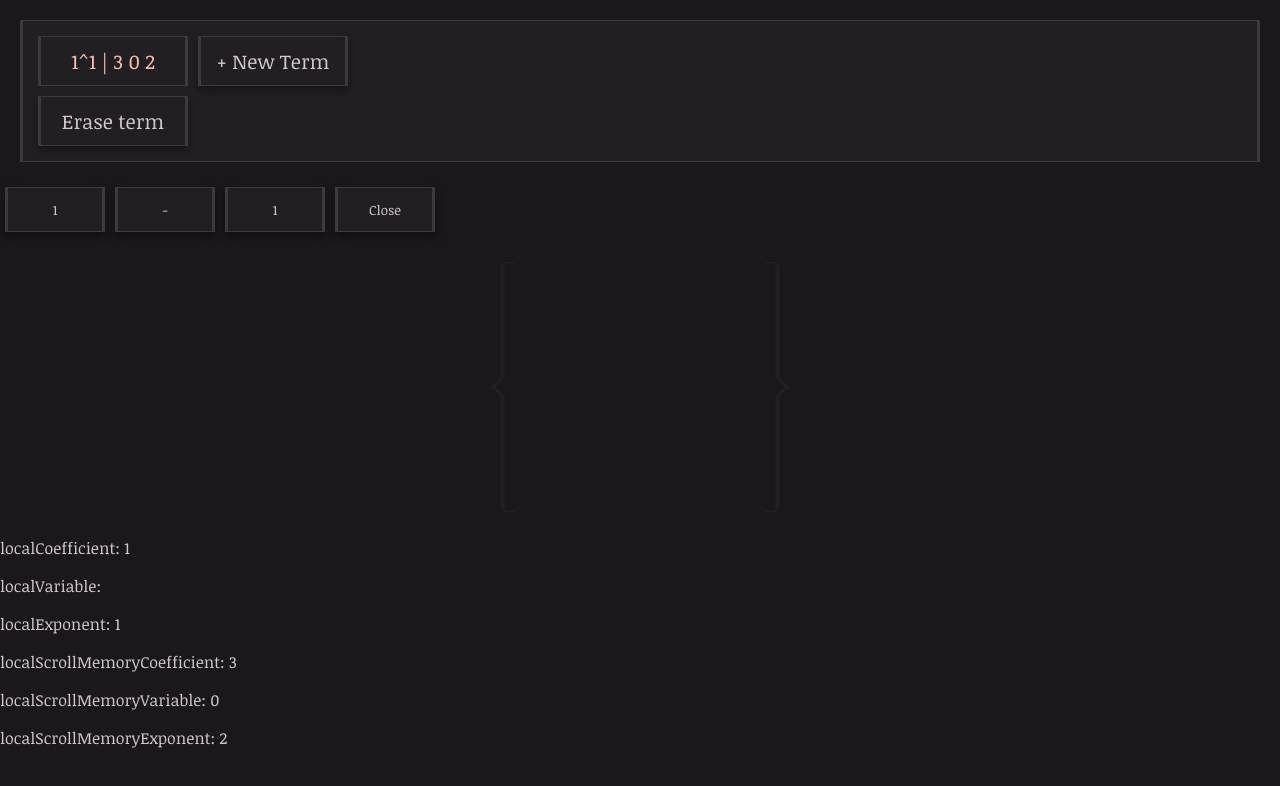
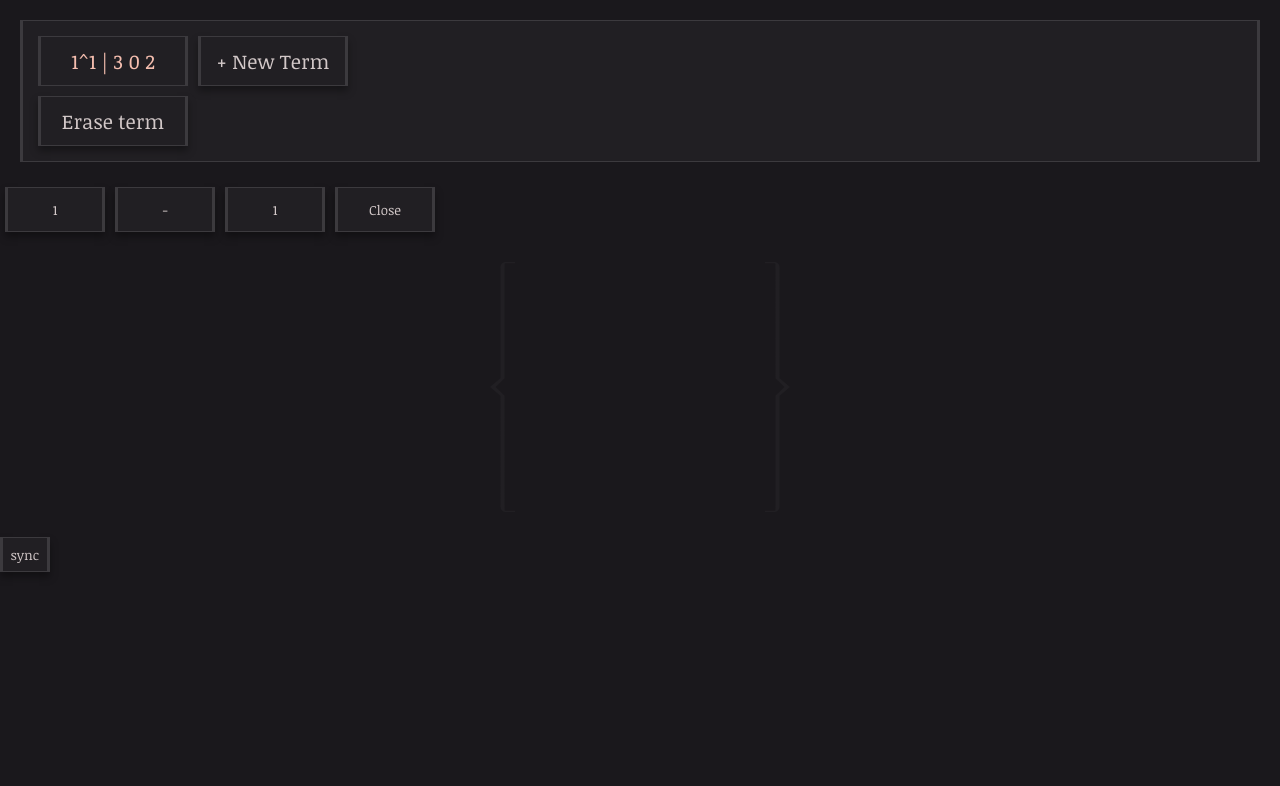
Before and after one commit to MidnattLantern/hypercounter2, a React (Create React App) app: page / in a window 1280 px wide. Both pictures are taken after a click on the button "+ New Term". Shown: the top 786 px of the page. Built offline with nearby package versions, Linux system fonts and the light colour scheme; a web font is replaced by a local one.

Commit message:
snappy syncorization with local and global values, memories, and without excessive re-rendering

```diff
--- a/src/pages/magScroll/MagScroll.js
+++ b/src/pages/magScroll/MagScroll.js
@@ -20,11 +20,9 @@ const MagScroll = ({ globalValue, setGlobalValue, memoryIndex, selectedIndex, se
             scrollableDiv.scrollIntoView({behavior: "smooth"})
         };
         setLocalValue(value);
-        setGlobalValue(value);
+        setGlobalValue(value, index);
         setMemoryIndex(index);
-
         editTerm(selectedIndex, value);
-
     }, [setGlobalValue, setMemoryIndex, editTerm, selectedIndex]);
 
     const handleScroll = useCallback(() => {
@@ -88,13 +86,13 @@ const MagScroll = ({ globalValue, setGlobalValue, memoryIndex, selectedIndex, se
 
     }, [
         globalValue,
+        library,
+        memoryIndex,
         handleScroll,
+        handleSetValue,
         hasLoaded,
-        library,
         localValue,
         scrollToValue,
-        handleSetValue,
-        memoryIndex
     ]);
 
     return(<>
--- a/src/pages/magScroll/MagScrollProvider.js
+++ b/src/pages/magScroll/MagScrollProvider.js
@@ -22,8 +22,8 @@ const MagScrollProvider = ({
     const library3  = [3, 2, 1, -1];
 
     useEffect(() => {
-        const handleMount = () => {
-            if (!hasLoaded) {
+        if (!hasLoaded) {
+            const handleMount = () => {
                 const findTermByIndex = () => {
                     return expressionArray.find(term => term.term_index === focusTermIndex);
                     };
@@ -36,8 +36,8 @@ const MagScrollProvider = ({
                 setLocalScrollMemoryExponent(term.scroll_memory_exponent);
                 setHasLoaded(true);
             };
+            handleMount();
         };
-        handleMount();
     }, [expressionArray, focusTermIndex, hasLoaded]);
 
     const handleUnselect = () => {
@@ -48,8 +48,8 @@ const MagScrollProvider = ({
         setFocusPilot(target);
     };
 
-    const synWithGlobalContext = async () => {
-        await editTerm(focusTermIndex, {
+    const syncWithGlobalContext = () => {
+        editTerm(focusTermIndex, {
             term_coefficient: localCoefficient,
             term_variable: localVariable,
             term_exponent: localExponent,
@@ -59,23 +59,31 @@ const MagScrollProvider = ({
         })
     };
 
-    const handlesetLocalCoefficient = async (value) => {
+    const handlesetLocalCoefficient = async (value, index) => {
         await setLocalCoefficient(value);
-        synWithGlobalContext();
+        await editTerm(focusTermIndex, {
+            term_coefficient: value,
+            scroll_memory_coefficient: index,
+        })
     };
-    const handlesetLocalVariable = async (value) => {
+    const handlesetLocalVariable = async (value, index) => {
         await setLocalVariable(value);
-        synWithGlobalContext();
+        await editTerm(focusTermIndex, {
+            term_variable: value,
+            scroll_memory_variable: index,
+        })
     };
-    const handlesetLocalExponent = async (value) => {
+    const handlesetLocalExponent = async (value, index) => {
         await setLocalExponent(value);
-        synWithGlobalContext();
+        await editTerm(focusTermIndex, {
+            term_exponent: value,
+            scroll_memory_exponent: index,
+        })
     };
     const handleClose = () => {
         setFocusPilot(null);
         handleSetFocusPilot(0);
-    }
-
+    };
 
     const renderFocusedComponent = () => {
         switch(focusPilot){
@@ -111,13 +119,7 @@ const MagScrollProvider = ({
                 <div className={Styles.ProviderContainerDecoratorContainer}><ProviderDecoratorRight className={Styles.ProviderContainerDecorator} /></div>
             </div>
 
-            <p>localCoefficient: {localCoefficient}</p>
-            <p>localVariable: {localVariable}</p>
-            <p>localExponent: {localExponent}</p>
-
-            <p>localScrollMemoryCoefficient: {localScrollMemoryCoefficient}</p>
-            <p>localScrollMemoryVariable: {localScrollMemoryVariable}</p>
-            <p>localScrollMemoryExponent: {localScrollMemoryExponent}</p>
+            <button onClick={() => {syncWithGlobalContext()}}>sync</button>
 
     </> : <p>loading</p>)
 };
```
